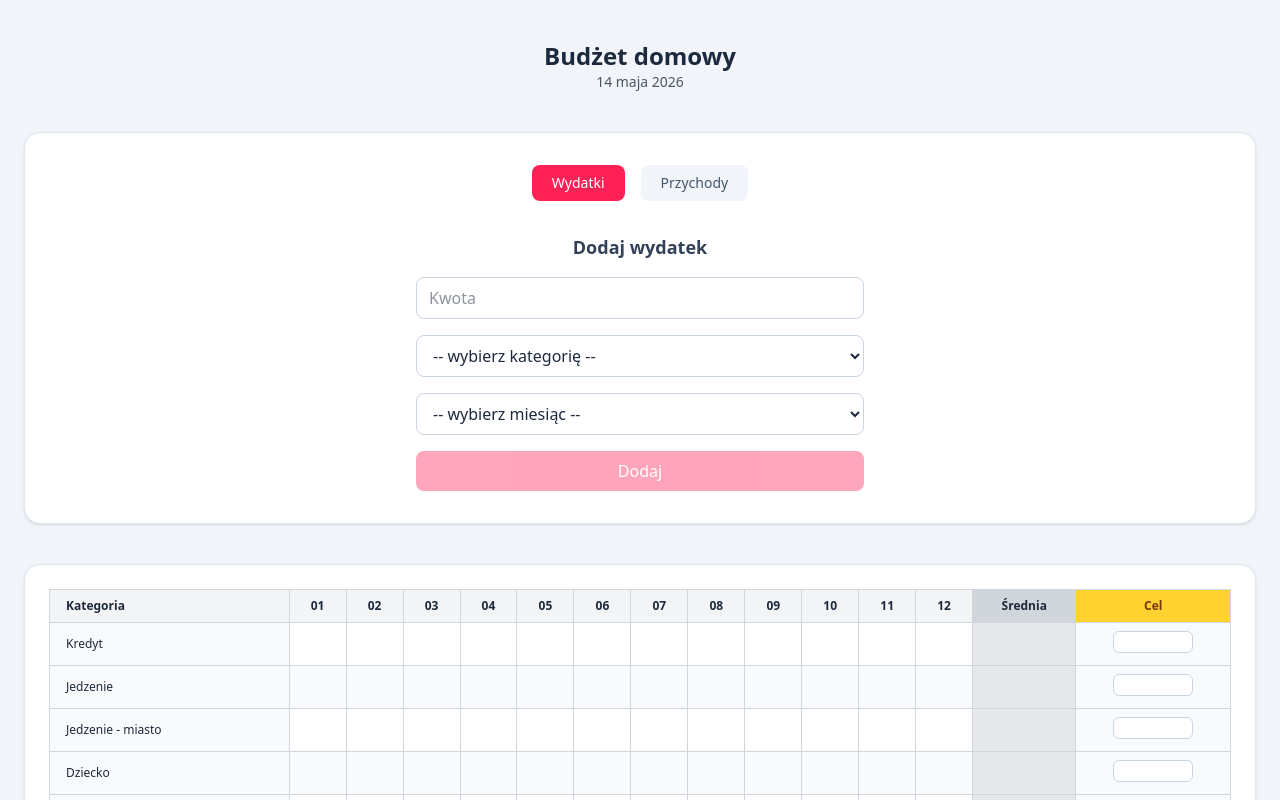
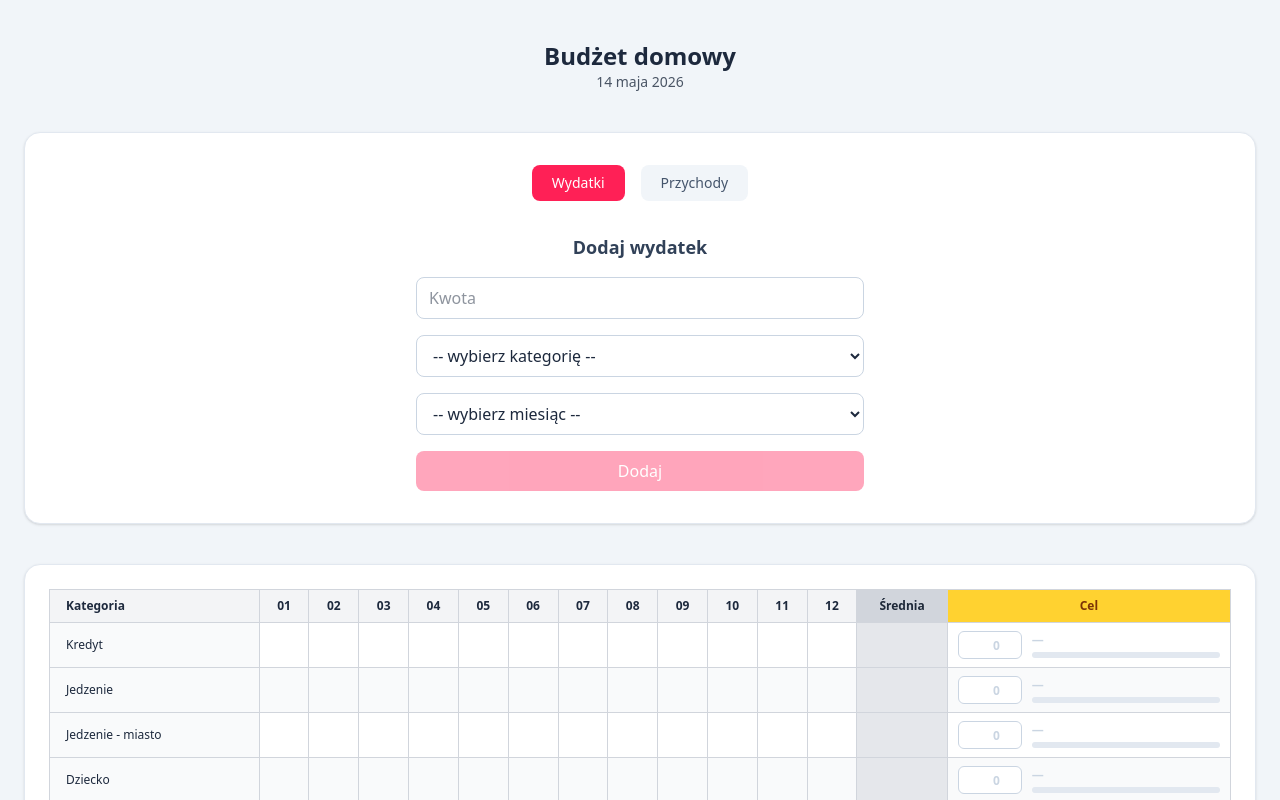
Before and after one commit to oleksaGrzegorz/budget-app, a React (Vite) app: page / in a window 1280 px wide. Shown: the top 800 px of the page. Built offline with nearby package versions, Linux system fonts and the light colour scheme.

Commit message:
fix: enhance GoalCell component with improved data handling and visual feedback

```diff
--- a/src/components/BudgetSummaryTable/GoalCell.tsx
+++ b/src/components/BudgetSummaryTable/GoalCell.tsx
@@ -11,51 +11,105 @@ export const GoalCell = ({
   average,
   isHigherBetter,
 }: GoalCellProps) => {
-  const difference =
-    average !== null && value != null
-      ? isHigherBetter
-        ? average - value
-        : value - average
-      : null;
-
-  const isGood =
+  const hasData =
     average !== null &&
     value !== null &&
-    (isHigherBetter ? average >= value : average <= value);
+    Number.isFinite(average) &&
+    Number.isFinite(value) &&
+    value > 0;
 
-  const bgClass =
-    average !== null && value !== null
-      ? isGood
-        ? "bg-green-200 text-green-800"
-        : "bg-red-200 text-red-800"
-      : "bg-gray-50 text-gray-400";
+  const progress = hasData ? Math.round((average / value) * 100) : null;
+  const difference = hasData ? average - value : null;
+
+  const problemAmount =
+    hasData && difference !== null
+      ? isHigherBetter
+        ? Math.max(value - average, 0)
+        : Math.max(average - value, 0)
+      : 0;
+
+  const isProblem = problemAmount >= 0.01;
+
+  const problemText = isHigherBetter
+    ? `-${problemAmount.toFixed(2)} zł`
+    : `+${problemAmount.toFixed(2)} zł`;
+
+  const progressWidth =
+    progress !== null ? `${Math.min(Math.max(progress, 0), 100)}%` : "0%";
 
   return (
-    <td
-      className={`px-3 py-2 text-center border border-gray-300 font-semibold ${bgClass}`}
-    >
-      <div className="flex flex-col items-center">
+    <td className="min-w-[220px] border border-gray-300 px-2.5 py-2">
+      <div className="flex items-center gap-2.5">
         <input
           type="number"
+          inputMode="decimal"
+          min={0}
+          step="0.01"
           value={value ?? ""}
+          placeholder="0"
           onChange={(e) => {
             const v = e.target.value;
-            onChange(v === "" ? null : Number(v));
+
+            if (v === "") {
+              onChange(null);
+              return;
+            }
+
+            const parsed = Number(v);
+
+            onChange(Number.isFinite(parsed) && parsed >= 0 ? parsed : null);
           }}
-          className="w-20 rounded-md border border-slate-300 bg-white px-1 py-0.5 text-center outline-none focus:border-amber-400 focus:ring-1 focus:ring-amber-400 mb-1"
+          className={[
+            "h-7 w-16 rounded-md border bg-white px-1.5 text-right text-xs font-semibold outline-none transition",
+            "placeholder:text-slate-300",
+            "focus:ring-1",
+            isProblem
+              ? "border-rose-300 text-rose-700 focus:border-rose-400 focus:ring-rose-200"
+              : "border-slate-300 text-slate-800 focus:border-slate-400 focus:ring-slate-300",
+          ].join(" ")}
         />
 
-{difference !== null && (
-  <span
-    className={`text-[11px] font-normal ${
-      isGood ? "text-green-600" : "text-red-500"
-    }`}
-  >
-    {difference > 0
-      ? `+ ${difference.toFixed(2)} zł`
-      : `${difference.toFixed(2)} zł`}
-  </span>
-)}
+        <div className="flex-1">
+          <div className="mb-1 flex h-4 items-center justify-between gap-2">
+            <span
+              className={`text-xs font-bold tabular-nums ${
+                progress === null
+                  ? "text-slate-300"
+                  : isProblem
+                    ? "text-rose-600"
+                    : "text-slate-700"
+              }`}
+            >
+              {progress !== null ? `${progress}%` : "—"}
+            </span>
+
+            {isProblem && (
+              <span className="shrink-0 rounded-full bg-rose-50 px-1.5 py-0.5 text-[10px] font-bold leading-none text-rose-600 ring-1 ring-rose-100">
+                {problemText}
+              </span>
+            )}
+          </div>
+
+          <div
+            className="h-1.5 w-full overflow-hidden rounded-full bg-slate-200"
+            title={
+              !hasData
+                ? "Brak ustawionego celu"
+                : isProblem
+                  ? isHigherBetter
+                    ? `Brakuje ${problemAmount.toFixed(2)} zł do celu`
+                    : `Przekroczono cel o ${problemAmount.toFixed(2)} zł`
+                  : "Cel w normie"
+            }
+          >
+            <div
+              className={`h-1.5 rounded-full transition-all duration-300 ${
+                isProblem ? "bg-rose-500" : "bg-slate-400"
+              }`}
+              style={{ width: progressWidth }}
+            />
+          </div>
+        </div>
       </div>
     </td>
   );
```
